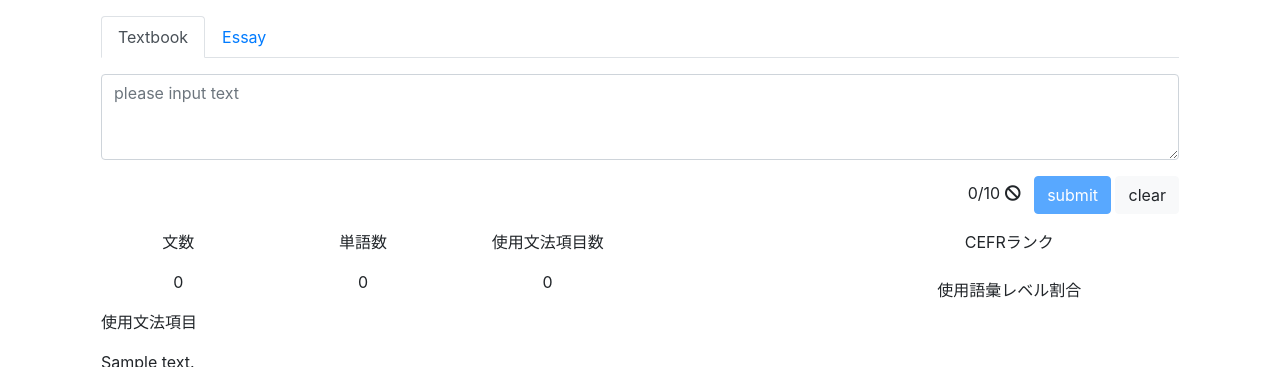
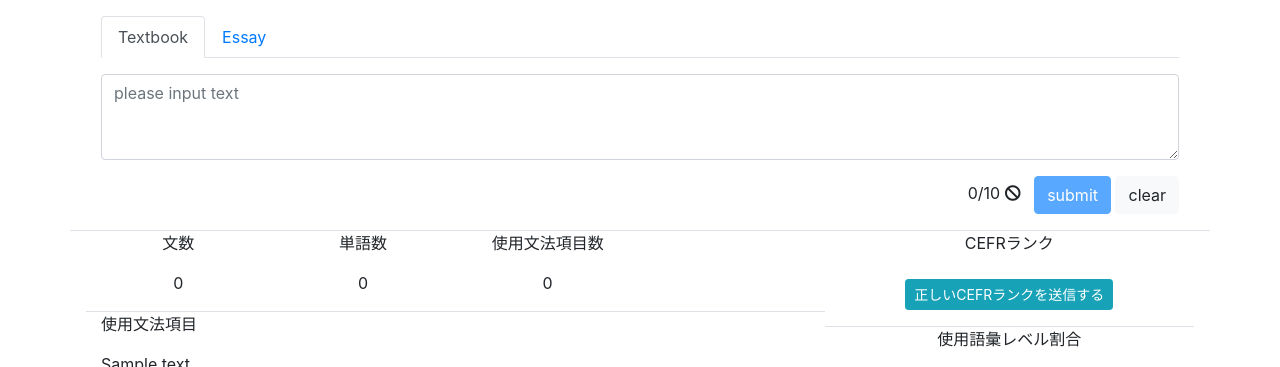
Before and after one commit to WhimsicalCat/EnglishScoreChecker, a Flask app: template src/EnglishScoreChecker/templates/checker_page.html in a window 1280 px wide. Shown: the top 367 px of the page. Run offline with Flask 2, Linux system fonts and the light colour scheme; the template is opened without the code that fills it: most values are stand-ins (such as "Sample title", 1, 10 or a date in 2020); a map, chart or similar area stays blank; parts of the project's set-up code (start-up, migrations or seed data) failed here and were passed over; some libraries are stand-ins or nearby versions.

Commit message:
MODIFY:WebUIを通したフィードバック送信機能を実装した
--HG--
branch : implement_feedback_ui

```diff
--- a/src/EnglishScoreChecker/static/js/checker.js
+++ b/src/EnglishScoreChecker/static/js/checker.js
@@ -94,5 +94,46 @@ $(function() {
 //    console.log(target);
     window.location.search = target;
   });
+
+  $('#send_feedback').on('click', function(e){
+    console.log('send_feedback submitted')
+    var target_form = $(this).parents('form');
+
+//    console.log(target_form);
+
+    var form_button = target_form.find('button');
+    var def_text = location.search.match('txt=(.*?)(&|$)');
+    var json_data = target_form.serializeArray();
+
+    json_data.push({"name":"text",
+                    "value": decodeURIComponent(def_text[1])});
+    json_data.push({"name":"type",
+                    "value": activeTab});
+
+    console.log(json_data);
+
+    $.ajax({
+      url: 'receive_feedback',
+      type: "PUT",
+      data: json_data,
+      timeout: 1000000,
+      beforeSend: function(xhr, settings) {
+        // ボタンを無効化し、二重送信を防止
+        form_button.attr('disabled', true);
+      },
+      // 応答後
+      complete: function(xhr, textStatus) {
+        // ボタンを有効化し、再送信を許可
+        form_button.attr('disabled', false);
+      },
+      success: function(result, textStatus, xhr) {
+        alert('送信に成功しました');
+      },
+      error: function(xhr, textStatus, error) {
+        alert('送信に失敗しました');
+      }
+    });
+  });
+
 //  console.log(activeTab);
 });
--- a/src/EnglishScoreChecker/templates/checker_page.html
+++ b/src/EnglishScoreChecker/templates/checker_page.html
@@ -80,7 +80,7 @@ var rcv_data = null
     </div>
   </div>
 {% if data is defined %}
-  <div class='row px-3' id='result'>
+  <div class='row px-3 border-top' id='result'>
     <div class='col-md-8'>
       <div class='row'>
         <div class='col-md-3 text-center'>
@@ -114,7 +114,7 @@ var rcv_data = null
           {% endif %}
         </div>
       </div>
-      <div class='row'>
+      <div class='row border-top'>
         <div class='col-md'>
           <p>使用文法項目</p>
         </div>
@@ -140,7 +140,57 @@ var rcv_data = null
           <p id='r_cefr_level' class='h2'></p>
         </div>
       </div>
-      <div class='row'>
+      <div class='row mb-3'>
+        <div class='col'>
+          <div class='row'>
+            <div class='col-md text-center'>
+              <button type="button"
+                      class="btn btn-info btn-sm"
+                      data-toggle="collapse"
+                      data-target="#feedback_form"
+                      aria-expanded="false"
+                      aria-controls="feedback_form"
+                      id='expand_feedbackform_form'>
+                正しいCEFRランクを送信する
+              </button>
+            </div>
+          </div>
+          <div class='collapse' id='feedback_form'>
+            <div class='row'>
+              <div class='col-md'>
+                <div class="border m-3">
+                  <form>
+                    <div class="row m-3">
+                      <div class="col-md">
+                        <select class="form-control form-control-sm"
+                                id="right_cefr_rank"
+                                name="cefr_rank">
+                          <option>A1</option>
+                          <option>A2</option>
+                          <option>B1</option>
+                          <option>B2</option>
+                          <option>C1</option>
+                          <option>C2</option>
+                        </select>
+                      </div>
+                    </div>
+                    <div class="row m-3">
+                      <div class="col-md-4 text-center">
+                        <button type="button"
+                                class="btn btn-info btn-sm"
+                                id='send_feedback'>
+                          送信
+                        </button>
+                      </div>
+                    </div>
+                  </form>
+                </div>
+              </div>
+            </div>
+          </div>
+        </div>
+      </div>
+      <div class='row border-top'>
         <div class='col-md text-center'>
           <p>使用語彙レベル割合</p>
         </div>
@@ -153,5 +203,4 @@ var rcv_data = null
     </div>
   </div>
 {% endif %}
-</div>
 {% endblock %}
--- a/src/EnglishScoreChecker/view.py
+++ b/src/EnglishScoreChecker/view.py
@@ -228,3 +228,11 @@ def index():
 def count_num_of_words():
     text_data = flask.request.form['data']
     return '{}'.format(len(text_data.strip('.').split()))
+
+@blueprint_esc.route('/receive_feedback', methods=['PUT'])
+def receive_feedback():
+    received_data = dict(flask.request.form)
+    received_data = {key: val[0] for key, val in received_data.items()}
+    received_data['type'] = received_data['type'].strip('#')
+    record_feedback(received_data)
+    return 'success'
```
